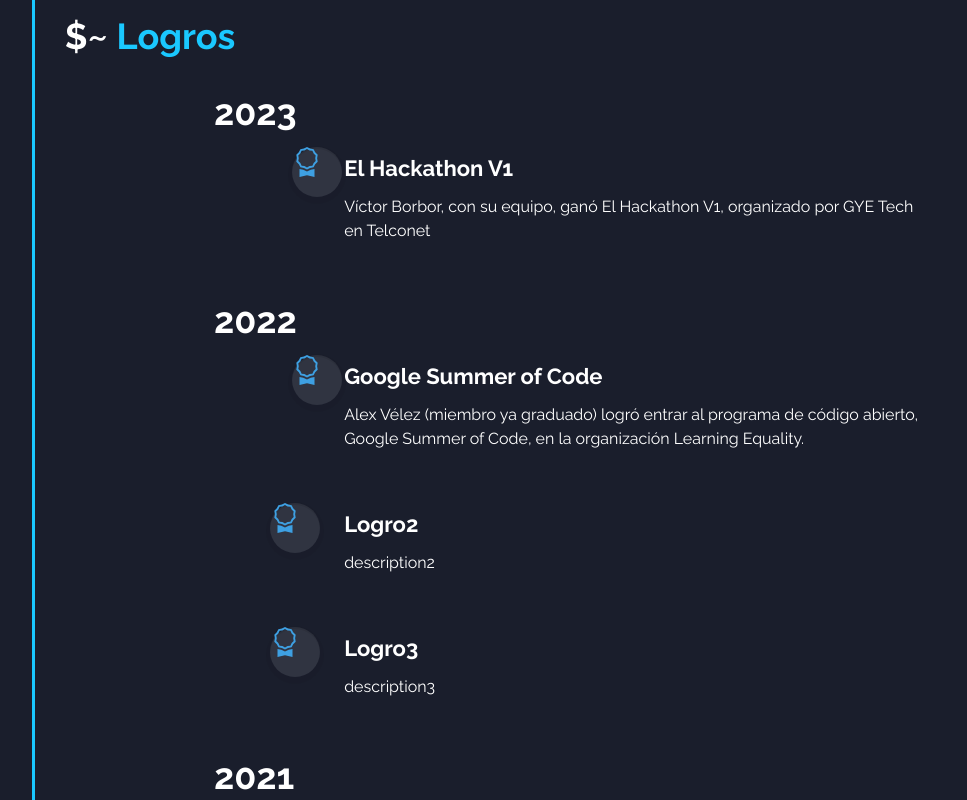
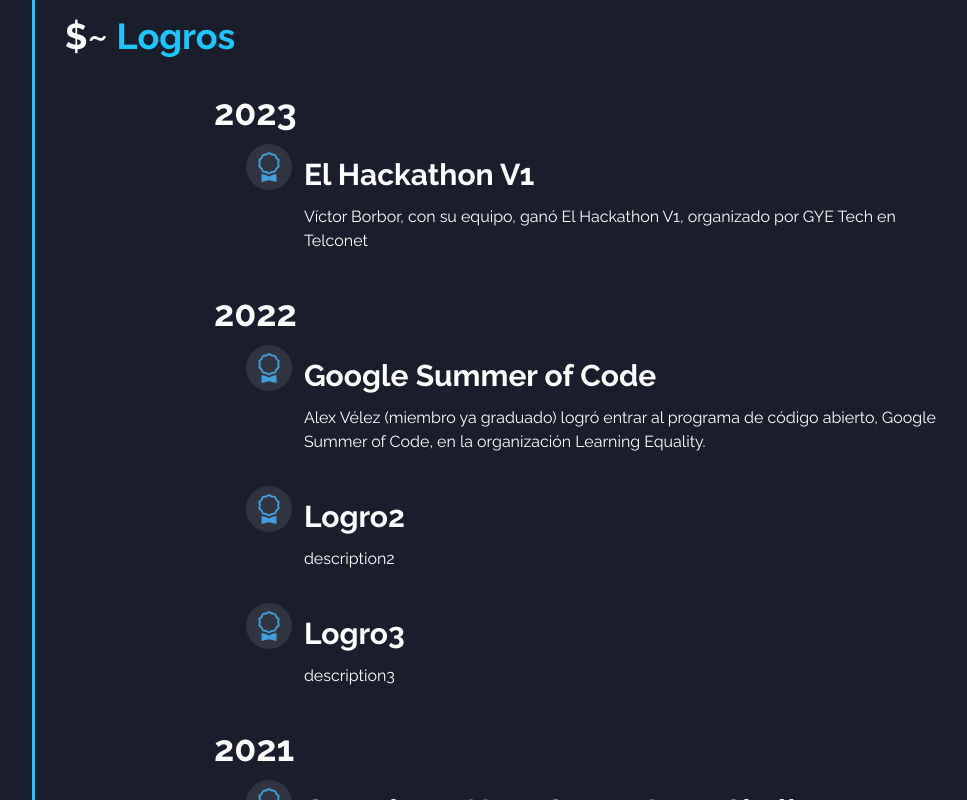
Before and after one commit to Taws-Espol/web, a React (Vite) app: page / in a window 1280 px wide. Shown: the part 2080-2880 px from the top of the page, without its empty margins (75-1042 px from the left). Built offline with nearby package versions, Linux system fonts and the light colour scheme.

Commit message:
aligned and justification of the achievements section

```diff
--- a/src/components/Achievements.jsx
+++ b/src/components/Achievements.jsx
@@ -19,15 +19,21 @@ const Achievements = () => {
               </div>
               {achievement.achievements.map((obj, key) => {
                 return (
-                  <div key={key} className="row row-2">
-                    <section>
-                      <span className="icon fas fa-globe bg-tawsLight">
-                        <BsAward size={30} className="flex items-center" />
-                      </span>
-                      <div className="details">
-                        <span className="title text-white">{obj.title}</span>
+                  <div key={key}>
+                    <section className="flex p-3 lg:ml-5 ml-[-30px]">
+                      <div className="">
+                        <span className="icon fas fa-globe bg-tawsLight flex justify-center items-center p-2 rounded-full">
+                          <BsAward size={30} color="#419fdc" />
+                        </span>
                       </div>
-                      <p className="text-white">{obj.description}</p>
+                      <div className="lg:ml-3 ml-1">
+                        <div className="details my-2">
+                          <span className="title font-black lg:text-[30px] text-[23px] text-white">
+                            {obj.title}
+                          </span>
+                        </div>
+                        <p className="text-white my-2">{obj.description}</p>
+                      </div>
                     </section>
                   </div>
                 );
```
